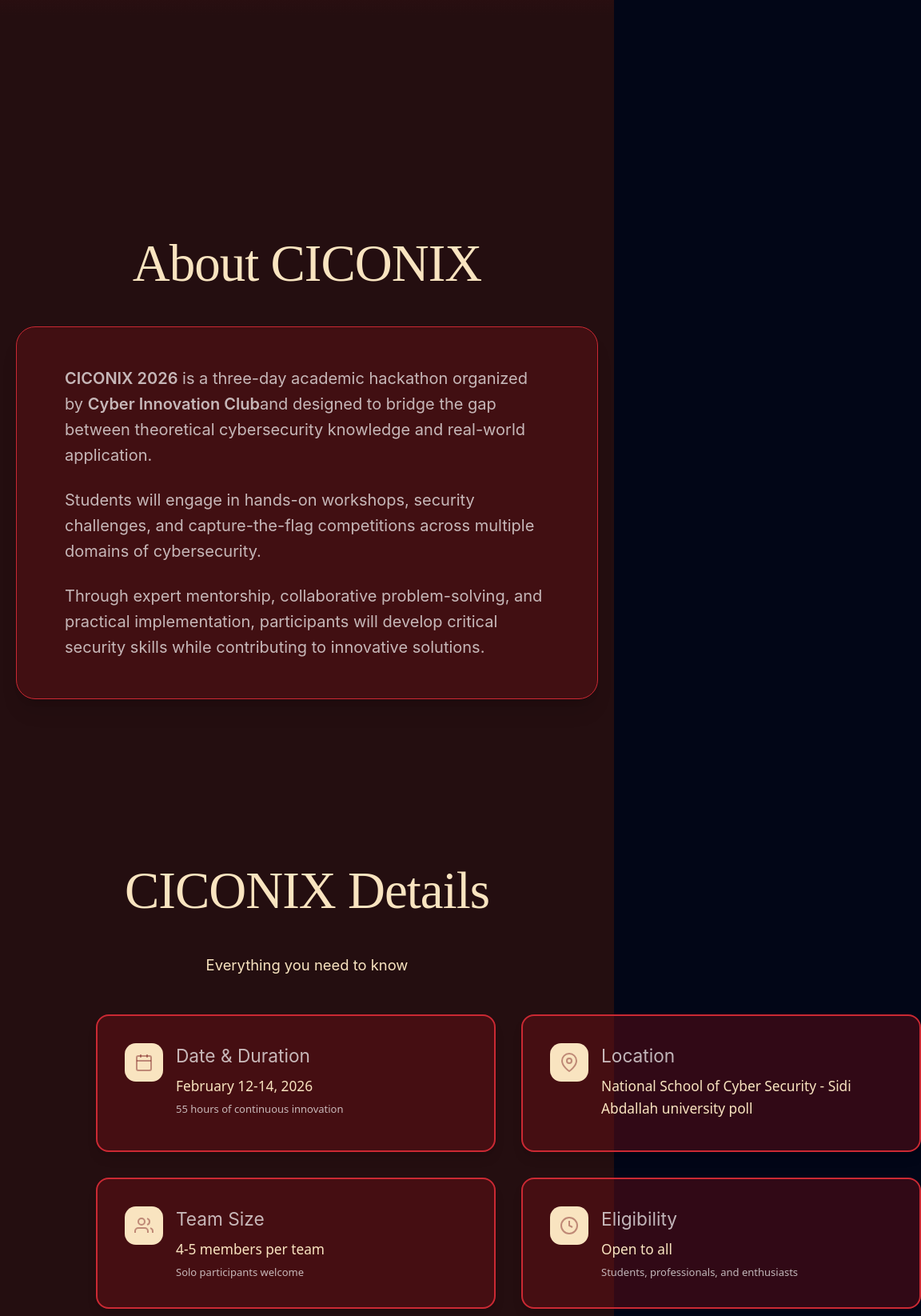
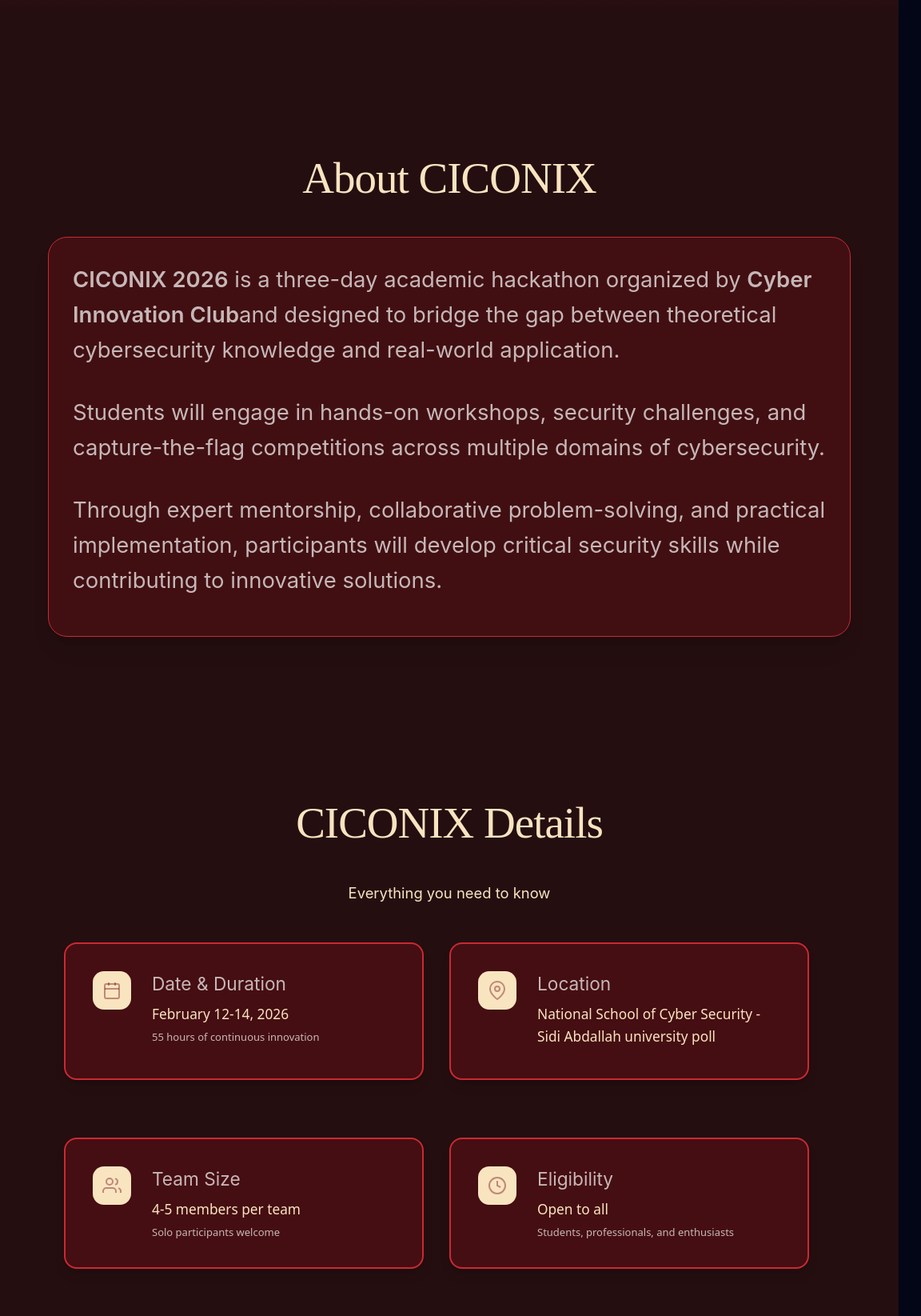
Before and after one commit to Abderrahmane-MK1/ciconix-frontend, a React (Vite) app: page / in a window 768 px wide. Shown: the part 780-2425 px from the top of the page at 80% size, 1152 px wide, since content can reach past the window. Built offline with nearby package versions, Linux system fonts and the light colour scheme; a web font is replaced by a local one.

Commit message:
responsive-ipad fin-v

```diff
--- a/src/App.css
+++ b/src/App.css
@@ -10,7 +10,15 @@
    #root {
   margin: 0;
   padding: 0;
-  width: 480px;
+  width: 402px;
   text-align: center;
 }
 }
+@media (min-width:481px) and (max-width:1024px){
+  #root {
+  margin: 0;
+  padding: 0;
+  width: 1124px;
+  text-align: center;
+}
+}
--- a/src/assets/Register_page/Components/About_sec.css
+++ b/src/assets/Register_page/Components/About_sec.css
@@ -161,3 +161,89 @@
     font-weight: 600;
 }
 }
+
+
+
+
+@media (min-width:481px) and (max-width:1024px) {
+  /* mobile styles */
+ #about_sec {
+    position: relative;
+    background: rgba(36, 14, 16);
+    padding-top: 0px;
+    padding-bottom: 0px;
+    min-height: 100vh;
+    z-index: 1;
+}
+
+.about-gradient {
+    position: absolute;
+    top: 0;
+    left: 0;
+    right: 0;
+    height: 600px;
+    margin-top: 0px;
+    background: linear-gradient(
+    180deg,
+    rgba(36, 14, 16, 0.09) 0%,      /* Very transparent at top */
+    rgba(36, 14, 16, 0.3) 25%,      /* Getting darker */
+    rgba(36, 14, 16, 0.7) 50%,      /* Midpoint - fairly dark */
+    rgba(36, 14, 16, 1) 75%,        /* Fully dark */
+    rgba(36, 14, 16, 0.01) 100%     /* Back to transparent at bottom */
+  );
+    z-index: 0;
+    pointer-events: none;
+}
+
+.container {
+    position: relative;
+    z-index: 2;
+    max-width: 1200px;
+    margin: 0 auto;
+
+    padding: 100px 20px;
+}
+
+
+.container .section-title {
+    font-family: 'ImFellEnglish', serif;
+    font-size: 55px;
+    font-weight: 400;
+    color: rgba(249, 228, 192, 1);
+    margin-bottom: 40px;
+    text-align: center;
+    padding-top: 70px;
+}
+
+.about-content {
+    background: rgba(113, 16, 22, 0.38);
+    border: 1px solid rgba(203, 41, 51, 1);
+    border-radius: 24px;
+    box-shadow:
+    0 8px 10px -6px rgba(0, 0, 0, 0.1),
+    0 20px 25px -5px rgba(0, 0, 0, 0.1);
+    padding: 30px 30px;
+    max-width: 1004px;
+   height: 500px;
+    margin: 0 auto;
+}
+
+.about-content p {
+    font-family: 'Inter', sans-serif;
+    font-size: 27.5px;
+    font-weight: 400;
+    line-height: 1.6;
+    color: rgba(255, 255, 255, 0.7);
+    margin-bottom: 34px;
+    text-align: left;
+}
+
+.about-content p:last-child {
+    margin-bottom: 0;
+}
+
+.about-content p strong {
+    color:rgba(255, 255, 255, 0.7);
+    font-weight: 600;
+}
+}
--- a/src/assets/Register_page/Components/Details.css
+++ b/src/assets/Register_page/Components/Details.css
@@ -635,3 +635,316 @@
 }
 
 }
+
+
+
+@media (min-width:481px) and (max-width:1024px){
+  .details {
+    margin-top: -70px;
+    padding-top: 0;
+    padding-left: 100px;
+    padding-right: 100px;
+    background: rgba(36, 14, 16);
+}
+
+.section-title {
+    font-family: 'IM Fell English', serif;;
+    font-size: 65px;
+    font-weight: 400;
+    line-height: 1.2;
+    text-align: center;
+    color: rgba(249, 228, 192, 1) ;
+    margin-bottom: 16px;
+    letter-spacing: -1px;
+}
+
+.section-subtitle {
+    font-family: 'Inter', sans-serif;
+    font-size: 18.4px;
+    font-weight: 400;
+    line-height: 28px;
+    text-align: center;
+    color: rgba(249, 228, 192, 1);
+    margin-bottom: 48px;
+}
+
+.details-grid {
+    display: grid;
+    grid-template-columns: repeat(2, 1fr);
+    gap: 72px;
+}
+
+.detail-card {
+    width: 450px;
+    display: flex;
+    align-items: flex-start;
+    gap: 26px;
+    margin-left: -40px;
+    padding: 34px;
+    background: rgba(113, 16, 22, 0.43);
+    border: 2px solid rgba(203, 41, 51, 1);
+    border-radius: 16px;
+    box-shadow:  0px 10px 15px -3px rgba(0, 0, 0, 0.1), 0px 4px 6px -4px rgba(0, 0, 0, 0.1);
+    text-align: left;
+}
+
+.detail-icon {
+    flex-shrink: 0;
+    width: 48px;
+    height: 48px;
+    background: rgba(249, 228, 192, 1);
+    border-radius: 14px;
+    display: flex;
+    align-items: center;
+    justify-content: center;
+}
+
+.detail-icon svg {
+    width: 24px;
+    height: 24px;
+}
+
+.detail-content h3 {
+    font-family: 'Inter', sans-serif;
+    font-size: 22.7px;
+    font-weight: 400;
+    line-height: 32px;
+    color: rgba(255, 255, 255, 0.7);
+    margin-bottom: 8px;
+}
+
+.detail-value {
+    font-size: 17.3px;
+    line-height: 28px;
+    color:  rgba(249, 228, 192, 1);
+    margin-bottom: 4px;
+}
+
+.detail-note {
+    font-size: 13px;
+    line-height: 20px;
+    color:rgba(255, 255, 255, 0.7);
+}
+
+
+.structure {
+    padding-top: 0;
+    padding-left: 100px;
+    padding-right: 100px;
+    background:rgba(36, 14, 16);
+    margin-top: -100px;
+}
+
+.structure-grid {
+    display: grid;
+    grid-template-columns: repeat(2, 1fr);
+    gap: 48px;
+    max-width: 1140px;
+    margin: 0 auto;
+}
+
+.structure-card {
+    position: relative;
+    padding: 40px;
+    border: 2px solid rgba(203, 41, 51, 1);
+    border-radius: 22px;
+    box-shadow: 0px 4px 4px rgba(0, 0, 0, 0.25);
+    background: rgba(36, 14, 16);
+}
+
+.structure-card.ctfpass{
+    background: rgba(113, 16, 22, 0.43) ;
+}
+
+.card-name {
+    display: flex;
+    gap: 20px;
+    align-items: baseline;
+}
+
+
+.recommended-badge {
+    position: absolute;
+    top: -10px;
+    right: 20px;
+    padding: 6px 18px;
+    background: #F9E4C0;
+    border-radius: 11px;
+    font-size: 12px;
+    font-weight: 400;
+    color: #000;
+}
+
+.structure-icon {
+    width: 66px;
+    height: 66px;
+    background:  rgba(113, 16, 22, 1);
+    border-radius: 11px;
+    display: flex;
+    align-items: center;
+    justify-content: center;
+    margin-bottom: 24px;
+}
+
+.structure-icon svg {
+    width: 32px;
+    height: 32px;
+}
+
+.card-name h3 {
+    font-family: 'Inter', sans-serif;;
+    font-size: 35px;
+    font-weight: 600;
+    color: rgba(249, 228, 192, 1);
+    margin-bottom: 12px;
+}
+
+.structure-desc {
+    font-size: 16px;
+    line-height: 24px;
+    color:rgba(255, 255, 255, 0.7);
+    margin-bottom: 24px;
+}
+
+.structure-features {
+    list-style: none;
+    padding: 0;
+    text-align: left;
+}
+
+.structure-features li {
+    position: relative;
+    padding-left: 28px;
+    font-size: 15px;
+    line-height: 32px;
+    color: rgba(255, 255, 255, 1);
+}
+
+.structure-features li::before {
+    content: '';
+    position: absolute;
+    left: 0;
+    top: 10px;
+    width: 12px;
+    height: 12px;
+    background: #711016;
+    border-radius: 50%;
+}
+
+.timeline {
+    padding-top: 0;
+    padding-left: 100px;
+    padding-right: 100px;
+    background:  rgba(36, 14, 16);
+}
+
+.timeline-container {
+    position: relative;
+    max-width: 1024px;
+    margin: 0 auto;
+}
+
+.timeline-line {
+    position: absolute;
+    left: 50%;
+    top: 0;
+    bottom: 0;
+    width: 4px;
+    transform: translateX(-50%);
+    background: linear-gradient(180deg,
+            #711016 0%,
+            #F9E4C0 50%,
+            #711016 100%);
+}
+
+.timeline-item {
+    position: relative;
+    width: 50%;
+    padding: 20px 0;
+}
+
+.timeline-item.left {
+    padding-right: 60px;
+    text-align: right;
+}
+
+.timeline-item.right {
+    margin-left: 50%;
+    padding-left: 60px;
+}
+
+.timeline-dot {
+    position: absolute;
+    top: 50%;
+    width: 24px;
+    height: 24px;
+    background: #711016;
+    border: 4px solid white;
+    border-radius: 50%;
+    box-shadow: 0px 10px 15px -3px rgba(0, 0, 0, 0.1), 0px 4px 6px -4px rgba(0, 0, 0, 0.1);
+}
+
+.timeline-item.left .timeline-dot {
+    right: -12px;
+}
+
+.timeline-item.right .timeline-dot {
+    left: -12px;
+}
+
+.timeline-card {
+    background: rgba(113, 16, 22, 0.43);
+    border: 2px solid rgba(113, 16, 22, 1);
+    border-radius: 16px;
+    box-shadow: 0px 4px 6px -4px rgba(0, 0, 0, 0.1), 0px 10px 15px -3px rgba(0, 0, 0, 0.1);;
+    padding: 20px;
+    width: 400px;
+}
+
+.card-title {
+    display: flex;
+    gap: 20px;
+}
+.timeline-icon {
+    width: 36px;
+    height: 36px;
+    background: rgba(113, 16, 22, 1);
+    border-radius: 10px;
+    display: flex;
+    align-items: center;
+    justify-content: center;
+    margin-bottom: 16px;
+}
+
+.card-title h3 {
+    font-family: 'Inter', sans-serif;
+    font-size: 22.7px;
+    font-weight: 400;
+    line-height: 32px;
+    color: rgba(249, 228, 192, 1);
+}
+
+.timeline-date {
+    font-size: 15px;
+    line-height: 24px;
+    color: rgba(249, 228, 192, 1);
+}
+
+.timeline-item.right .timeline-date{
+    text-align: left;
+}
+
+.timeline-desc {
+    font-size: 14.8px;
+    line-height: 24px;
+    color: rgba(255, 255, 255, 0.7);
+    text-align: left;
+}
+
+
+
+
+
+
+
+}
--- a/src/assets/Register_page/Components/Footer.css
+++ b/src/assets/Register_page/Components/Footer.css
@@ -102,7 +102,8 @@
     width: 400px;
     align-items: center;
     border-bottom: 1px solid rgba(255, 255, 255, 0.2) ;
-    margin-bottom: 40px;
+    margin-bottom: 200px;
+    margin-left: 0px;
 }
 
 .footer_logo {
--- a/src/assets/Register_page/Components/Hero_sec.css
+++ b/src/assets/Register_page/Components/Hero_sec.css
@@ -7,6 +7,7 @@
     background: url('/images/hero-img.jpg') center center / cover no-repeat;
     overflow: hidden;
     z-index: 2;
+
 }
 
 #hero-container {
@@ -110,6 +111,7 @@
 
 #hero-container {
     position: absolute;
+    width: 400px;
     top: 0;
     left: 0;
     right: 0;
--- a/src/assets/Register_page/Components/Reg_form.css
+++ b/src/assets/Register_page/Components/Reg_form.css
@@ -364,7 +364,7 @@ select {
 
 #register {
   position: relative;
-  padding: 60px 0;
+  padding: 60px 0px;
   background:  rgba(36, 14, 16);
   z-index: 1;
 }
@@ -372,6 +372,8 @@ select {
 .register-container {
   margin: 0 auto;
   padding: 0 20px;
+  width: 370px;
+  margin-left: 10px;
 }
 
 
```
